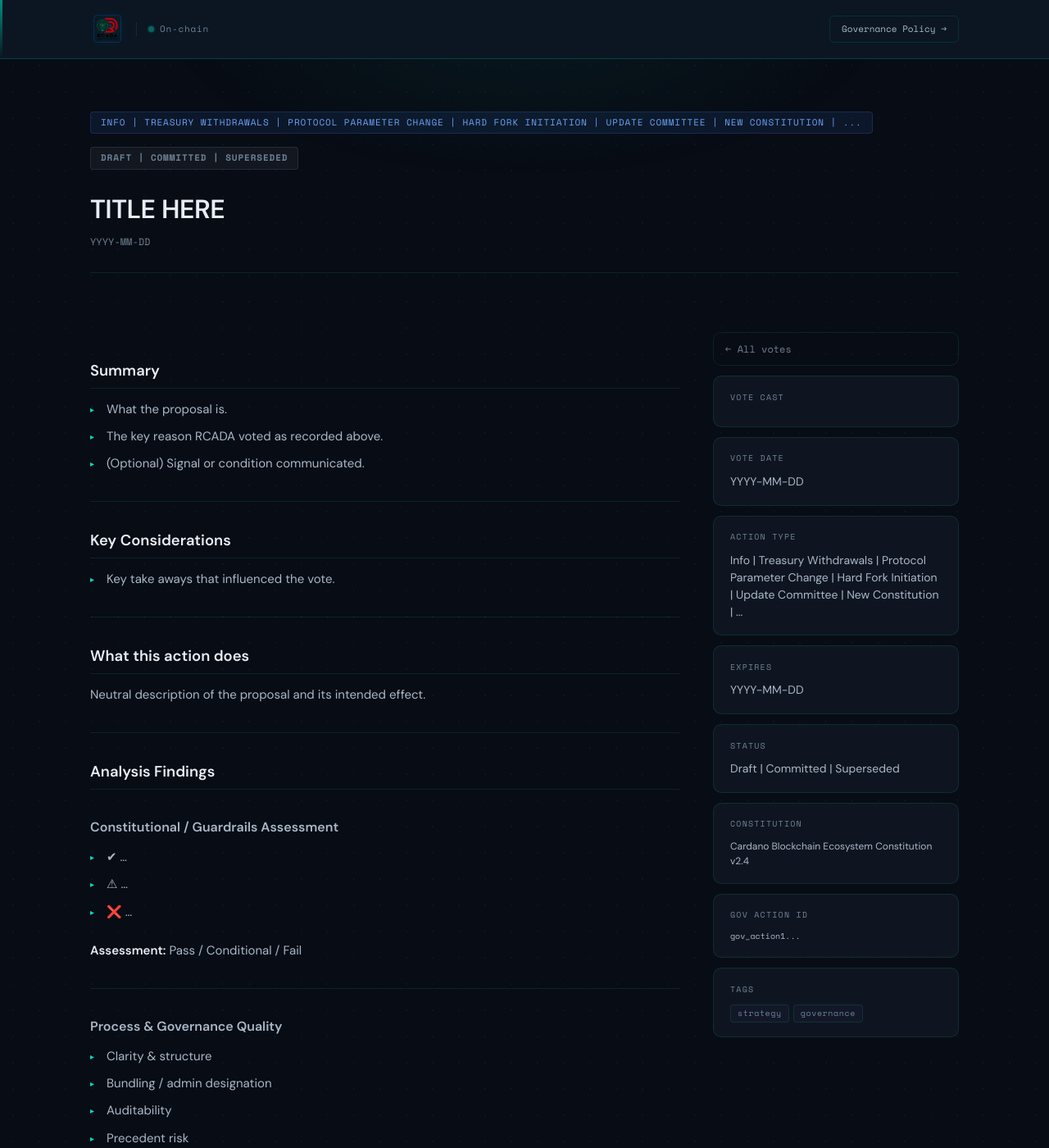
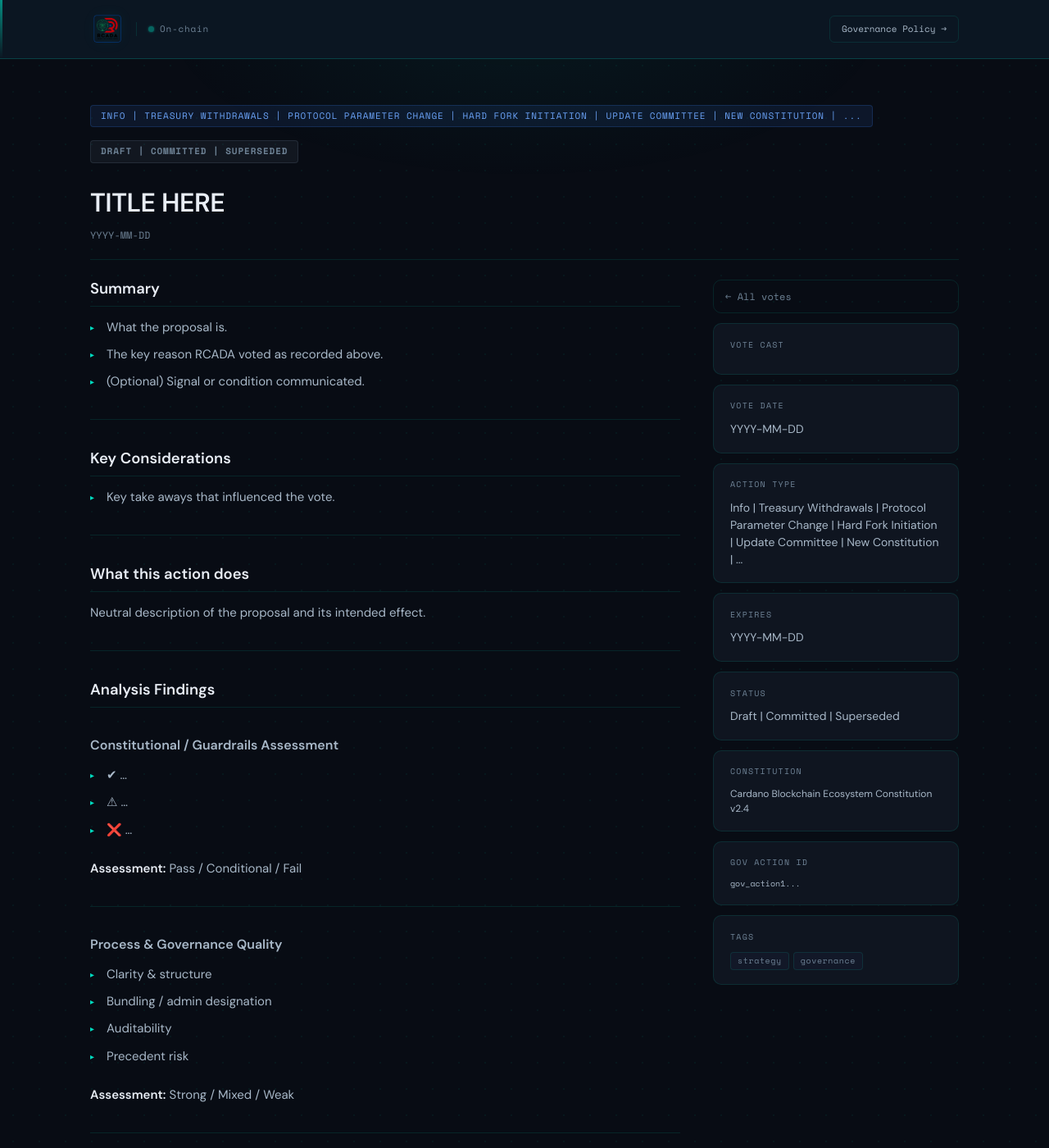
Before and after one commit to Brolloks/rcada-drep-votes, a Jekyll site: the page built from VOTE_TEMPLATE.md, in a window 1280 px wide and 1400 px high. Shown: the whole window at 82% size. Built offline with Jekyll 4.4.1, drawn with Linux system fonts in a browser that asks for light colours; our own code applies the rules of GitHub Pages for plain Markdown files.

Commit message:
Refactor vote-page layout and adjust margins

```diff
--- a/assets/style.css
+++ b/assets/style.css
@@ -491,14 +491,17 @@ body::after {
 .vote-page {
   display: grid;
   grid-template-columns: 1fr 300px;
-  gap: 2.5rem;
+  column-gap: 2.5rem;
+  row-gap: 0;
   align-items: start;
-  padding-top: 2rem;
+  padding-top: 1.5rem;
 }
 
 /* Page header spans full width above the columns */
 .vote-page-header {
   grid-column: 1 / -1;
+  padding-bottom: 1.25rem;
+  margin-bottom: 1.5rem;
 }
 
 /* Left column: prose content */
@@ -561,6 +564,10 @@ body::after {
   margin-top: 2.25rem;
   margin-bottom: 0.75rem;
 }
+/* first heading needs no top margin since the header already provides spacing */
+.prose > h1:first-child,
+.prose > h2:first-child,
+.prose > h3:first-child { margin-top: 0; }
 .prose h1 { font-size: 1.6rem; letter-spacing: -0.01em; }
 .prose h2 {
   font-size: 1.15rem;
```
